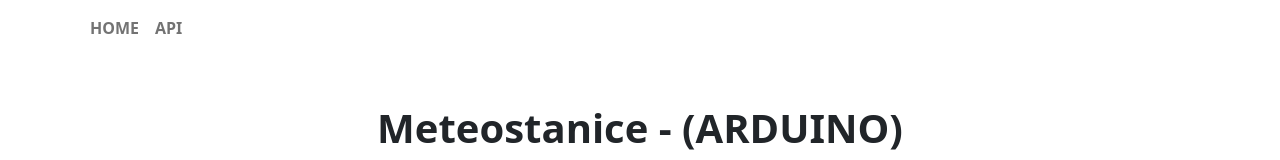
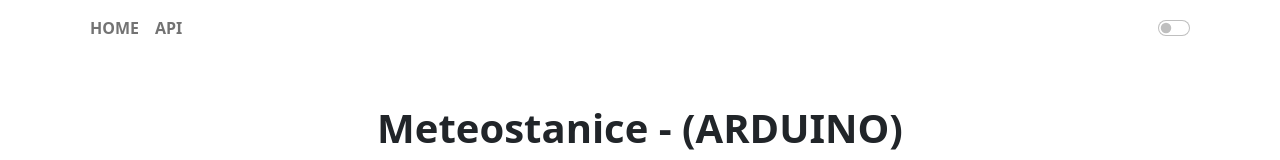
Before and after one commit to Michael86868/AWS-MERN, a React (Create React App) app in the folder client/: page / in a window 1280 px wide. Shown: the top 160 px of the page. Built offline with nearby package versions, Linux system fonts and the light colour scheme; no server answers.

Commit message:
Added switch to menu for dark/light mode

```diff
--- a/client/src/Component/Menu.js
+++ b/client/src/Component/Menu.js
@@ -1,5 +1,6 @@
 import React from 'react';
 import { Navbar, Nav, Container } from 'react-bootstrap';
+import ThemeSwitch from './ThemeSwitch';
 
 const Menu = () => {
     return (
@@ -11,6 +12,7 @@
                         <Nav.Link href="/" className="fw-bolder">HOME</Nav.Link>
                         <Nav.Link href="/api" className="fw-bolder">API</Nav.Link>
                     </Nav>
+                    <ThemeSwitch />
                 </Navbar.Collapse>
             </Container>
         </Navbar>
```
